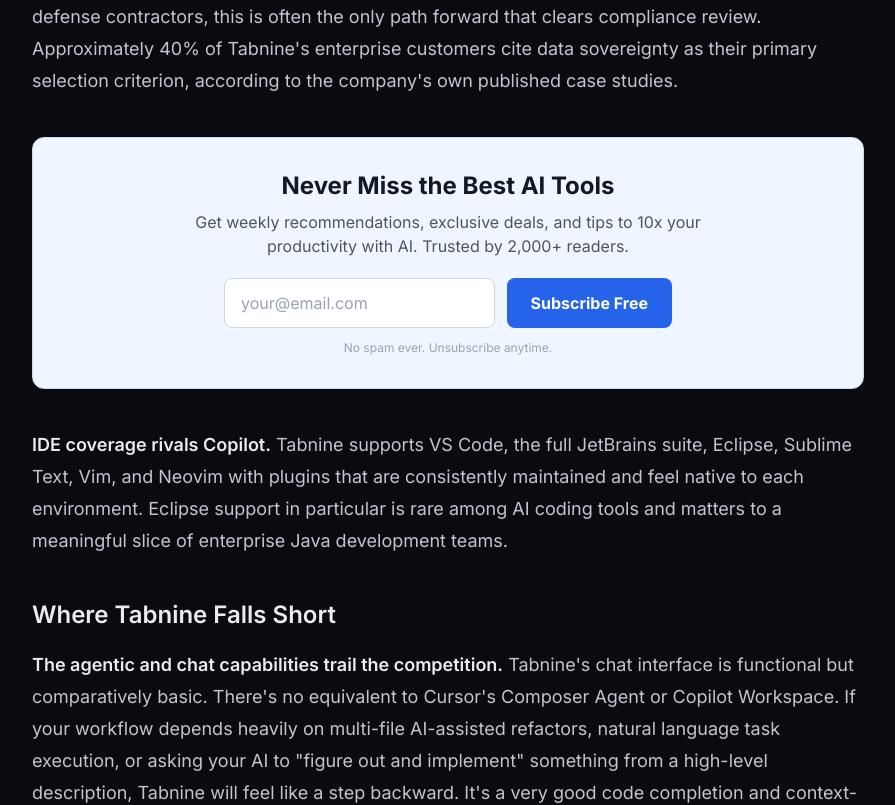
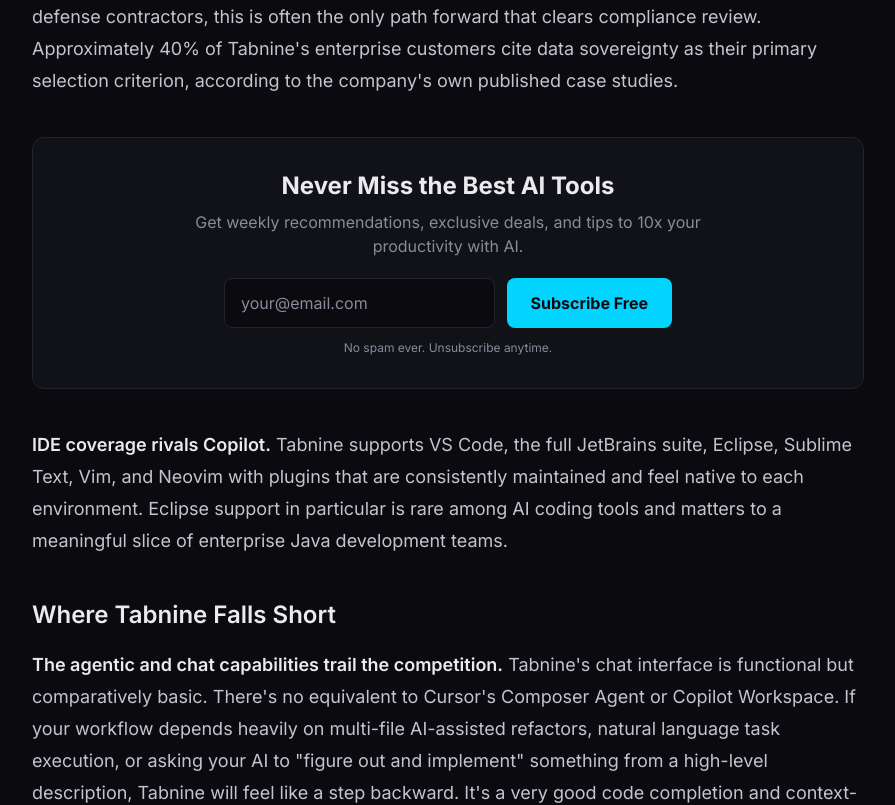
Before and after one commit to talhahbilal1-arch/social-media-empire, a Next.js app in the folder ai-tools-hub/: page /blog/best-ai-coding-tools-2026-github-copilot-vs-cursor-vs-tabnine/ in a window 1280 px wide. Shown: the part 7280-8085 px from the top of the page, without its empty margins (192-1087 px from the left). Built offline with nearby package versions, Linux system fonts and the light colour scheme.

Commit message:
wip: ai-tools-hub/components/NewsletterSignup.js  08:38:19

```diff
--- a/ai-tools-hub/components/NewsletterSignup.js
+++ b/ai-tools-hub/components/NewsletterSignup.js
@@ -1,12 +1,8 @@
-/**
- * NewsletterSignup — email capture component for PilotTools.
- * Variants: 'inline' (within content), 'banner' (full-width), 'compact' (sidebar).
- */
 import { useState } from 'react'
 
 export default function NewsletterSignup({ variant = 'inline', className = '' }) {
   const [email, setEmail] = useState('')
-  const [status, setStatus] = useState('idle') // idle | loading | success | error
+  const [status, setStatus] = useState('idle')
 
   const handleSubmit = async (e) => {
     e.preventDefault()
@@ -14,7 +10,6 @@
 
     setStatus('loading')
 
-    // Track signup attempt
     if (typeof window !== 'undefined' && window.gtag) {
       window.gtag('event', 'newsletter_signup', {
         placement: variant,
@@ -23,13 +18,12 @@
     }
 
     try {
-      // ConvertKit form submission
-      const formId = '7195499' // PilotTools newsletter form
+      const formId = '7195499'
       const res = await fetch(`https://api.convertkit.com/v3/forms/${formId}/subscribe`, {
         method: 'POST',
         headers: { 'Content-Type': 'application/json' },
         body: JSON.stringify({
-          api_key: 'pk_f2a3c8b9e1d4a7c6b5e8f1d2', // Public key only
+          api_key: 'pk_f2a3c8b9e1d4a7c6b5e8f1d2',
           email: email
         })
       })
@@ -47,21 +41,21 @@
 
   if (status === 'success') {
     return (
-      <div className={`bg-green-50 border border-green-200 rounded-xl p-6 text-center ${className}`}>
-        <svg className="w-12 h-12 text-green-500 mx-auto mb-3" fill="none" stroke="currentColor" viewBox="0 0 24 24">
+      <div className={`bg-green-900/20 border border-green-800/30 rounded-xl p-6 text-center ${className}`}>
+        <svg className="w-12 h-12 text-green-400 mx-auto mb-3" fill="none" stroke="currentColor" viewBox="0 0 24 24">
           <path strokeLinecap="round" strokeLinejoin="round" strokeWidth={2} d="M9 12l2 2 4-4m6 2a9 9 0 11-18 0 9 9 0 0118 0z" />
         </svg>
-        <h3 className="text-lg font-bold text-green-900">You are in!</h3>
-        <p className="text-green-700 mt-1">Check your inbox to confirm your subscription.</p>
+        <h3 className="text-lg font-bold text-green-400">You are in!</h3>
+        <p className="text-green-300/80 mt-1">Check your inbox to confirm your subscription.</p>
       </div>
     )
   }
 
   if (variant === 'compact') {
     return (
-      <div className={`bg-primary-50 border border-primary-200 rounded-xl p-4 ${className}`}>
-        <h3 className="font-bold text-gray-900 text-sm mb-2">Get AI Tool Updates</h3>
-        <p className="text-xs text-gray-600 mb-3">Weekly picks, deals, and new tool alerts.</p>
+      <div className={`bg-dark-surface border border-dark-border rounded-xl p-4 ${className}`}>
+        <h3 className="font-bold text-dt text-sm mb-2">Get AI Tool Updates</h3>
+        <p className="text-xs text-dt-muted mb-3">Weekly picks, deals, and new tool alerts.</p>
         <form onSubmit={handleSubmit} className="space-y-2">
           <input
             type="email"
@@ -69,28 +63,28 @@
             onChange={(e) => setEmail(e.target.value)}
             placeholder="your@email.com"
             required
-            className="w-full px-3 py-2 text-sm border border-gray-300 rounded-lg focus:ring-2 focus:ring-primary-500 focus:border-primary-500"
+            className="w-full px-3 py-2 text-sm bg-dark-bg border border-dark-border rounded-lg text-dt placeholder-dt-muted focus:ring-2 focus:ring-accent/50 focus:border-accent/50"
           />
           <button
             type="submit"
             disabled={status === 'loading'}
-            className="w-full py-2 px-4 text-sm font-bold text-white bg-primary-600 hover:bg-primary-700 rounded-lg transition-colors disabled:opacity-50"
+            className="w-full py-2 px-4 text-sm font-bold text-dark-bg bg-accent hover:bg-cyan-300 rounded-lg transition-colors disabled:opacity-50"
           >
             {status === 'loading' ? 'Subscribing...' : 'Subscribe Free'}
           </button>
         </form>
-        {status === 'error' && <p className="text-xs text-red-600 mt-2">Something went wrong. Try again.</p>}
-        <p className="text-xs text-gray-400 mt-2">No spam. Unsubscribe anytime.</p>
+        {status === 'error' && <p className="text-xs text-red-400 mt-2">Something went wrong. Try again.</p>}
+        <p className="text-xs text-dt-muted mt-2">No spam. Unsubscribe anytime.</p>
       </div>
     )
   }
 
   if (variant === 'banner') {
     return (
-      <div className={`bg-gradient-to-r from-primary-600 to-purple-600 rounded-2xl p-8 md:p-10 text-white ${className}`}>
+      <div className={`bg-gradient-to-r from-accent/10 to-accent-purple/10 border border-accent/20 rounded-2xl p-8 md:p-10 ${className}`}>
         <div className="max-w-2xl mx-auto text-center">
-          <h3 className="text-2xl md:text-3xl font-bold mb-3">Stay Ahead of the AI Curve</h3>
-          <p className="text-primary-100 mb-6 text-lg">
+          <h3 className="text-2xl md:text-3xl font-bold text-dt mb-3">Stay Ahead of the AI Curve</h3>
+          <p className="text-dt-muted mb-6 text-lg">
             Get our weekly roundup of the best AI tools, exclusive deals, and expert tips delivered to your inbox.
           </p>
           <form onSubmit={handleSubmit} className="flex flex-col sm:flex-row gap-3 max-w-md mx-auto">
@@ -100,18 +94,18 @@
               onChange={(e) => setEmail(e.target.value)}
               placeholder="your@email.com"
               required
-              className="flex-1 px-4 py-3 rounded-lg text-gray-900 placeholder-gray-500 focus:ring-2 focus:ring-white"
+              className="flex-1 px-4 py-3 rounded-lg bg-dark-bg border border-dark-border text-dt placeholder-dt-muted focus:ring-2 focus:ring-accent/50"
             />
             <button
               type="submit"
               disabled={status === 'loading'}
-              className="px-6 py-3 font-bold bg-white text-primary-700 rounded-lg hover:bg-primary-50 transition-colors disabled:opacity-50 whitespace-nowrap"
+              className="px-6 py-3 font-bold bg-accent text-dark-bg rounded-lg hover:bg-cyan-300 transition-colors disabled:opacity-50 whitespace-nowrap"
             >
               {status === 'loading' ? 'Subscribing...' : 'Get Free Updates'}
             </button>
           </form>
-          {status === 'error' && <p className="text-sm text-red-200 mt-3">Something went wrong. Please try again.</p>}
-          <p className="text-xs text-primary-200 mt-4">Join 2,000+ AI enthusiasts. No spam, unsubscribe anytime.</p>
+          {status === 'error' && <p className="text-sm text-red-400 mt-3">Something went wrong. Please try again.</p>}
+          <p className="text-xs text-dt-muted mt-4">Join 2,000+ AI enthusiasts. No spam, unsubscribe anytime.</p>
         </div>
       </div>
     )
@@ -119,11 +113,11 @@
 
   // Default: inline variant
   return (
-    <div className={`bg-gradient-to-br from-primary-50 to-blue-50 border border-primary-200 rounded-xl p-6 md:p-8 ${className}`}>
+    <div className={`bg-dark-surface border border-dark-border rounded-xl p-6 md:p-8 ${className}`}>
       <div className="text-center">
-        <h3 className="text-xl md:text-2xl font-bold text-gray-900 mb-2">Never Miss the Best AI Tools</h3>
-        <p className="text-gray-600 mb-5 max-w-lg mx-auto">
-          Get weekly recommendations, exclusive deals, and tips to 10x your productivity with AI. Trusted by 2,000+ readers.
+        <h3 className="text-xl md:text-2xl font-bold text-dt mb-2">Never Miss the Best AI Tools</h3>
+        <p className="text-dt-muted mb-5 max-w-lg mx-auto">
+          Get weekly recommendations, exclusive deals, and tips to 10x your productivity with AI.
         </p>
         <form onSubmit={handleSubmit} className="flex flex-col sm:flex-row gap-3 max-w-md mx-auto">
           <input
@@ -132,18 +126,18 @@
             onChange={(e) => setEmail(e.target.value)}
             placeholder="your@email.com"
             required
-            className="flex-1 px-4 py-3 border border-gray-300 rounded-lg focus:ring-2 focus:ring-primary-500 focus:border-primary-500"
+            className="flex-1 px-4 py-3 bg-dark-bg border border-dark-border rounded-lg text-dt placeholder-dt-muted focus:ring-2 focus:ring-accent/50 focus:border-accent/50"
           />
           <button
             type="submit"
             disabled={status === 'loading'}
-            className="px-6 py-3 font-bold text-white bg-primary-600 hover:bg-primary-700 rounded-lg transition-colors disabled:opacity-50 whitespace-nowrap"
+            className="px-6 py-3 font-bold text-dark-bg bg-accent hover:bg-cyan-300 rounded-lg transition-colors disabled:opacity-50 whitespace-nowrap"
           >
             {status === 'loading' ? 'Subscribing...' : 'Subscribe Free'}
           </button>
         </form>
-        {status === 'error' && <p className="text-sm text-red-600 mt-3">Something went wrong. Please try again.</p>}
-        <p className="text-xs text-gray-400 mt-3">No spam ever. Unsubscribe anytime.</p>
+        {status === 'error' && <p className="text-sm text-red-400 mt-3">Something went wrong. Please try again.</p>}
+        <p className="text-xs text-dt-muted mt-3">No spam ever. Unsubscribe anytime.</p>
       </div>
     </div>
   )
```
